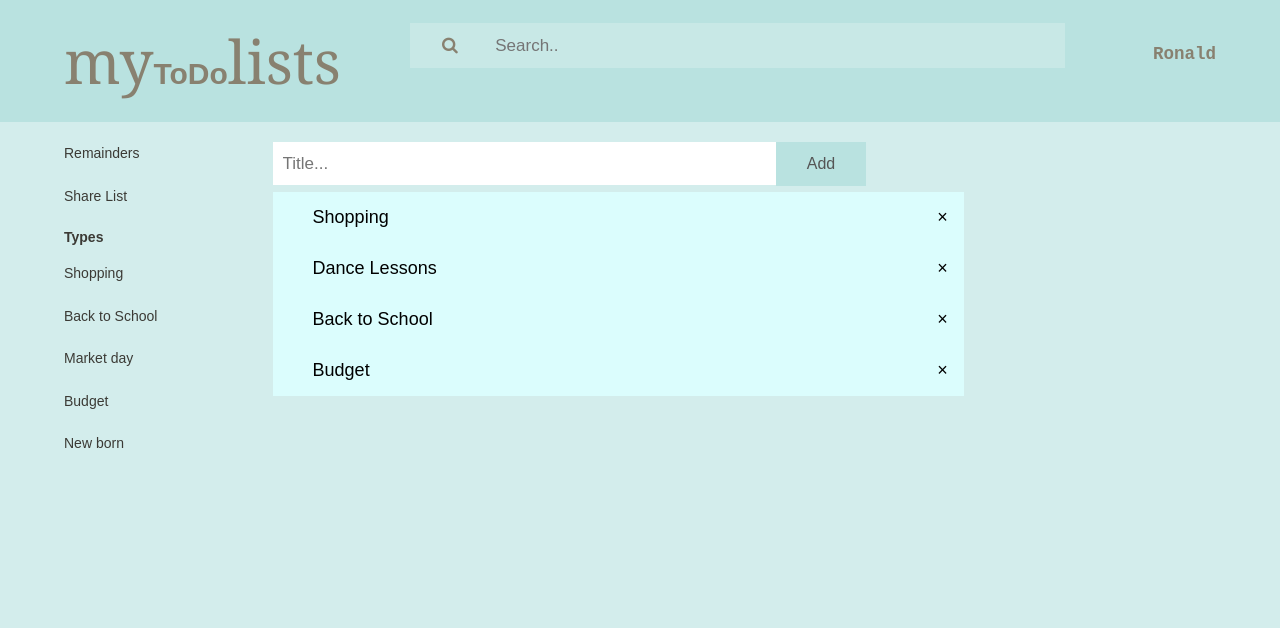
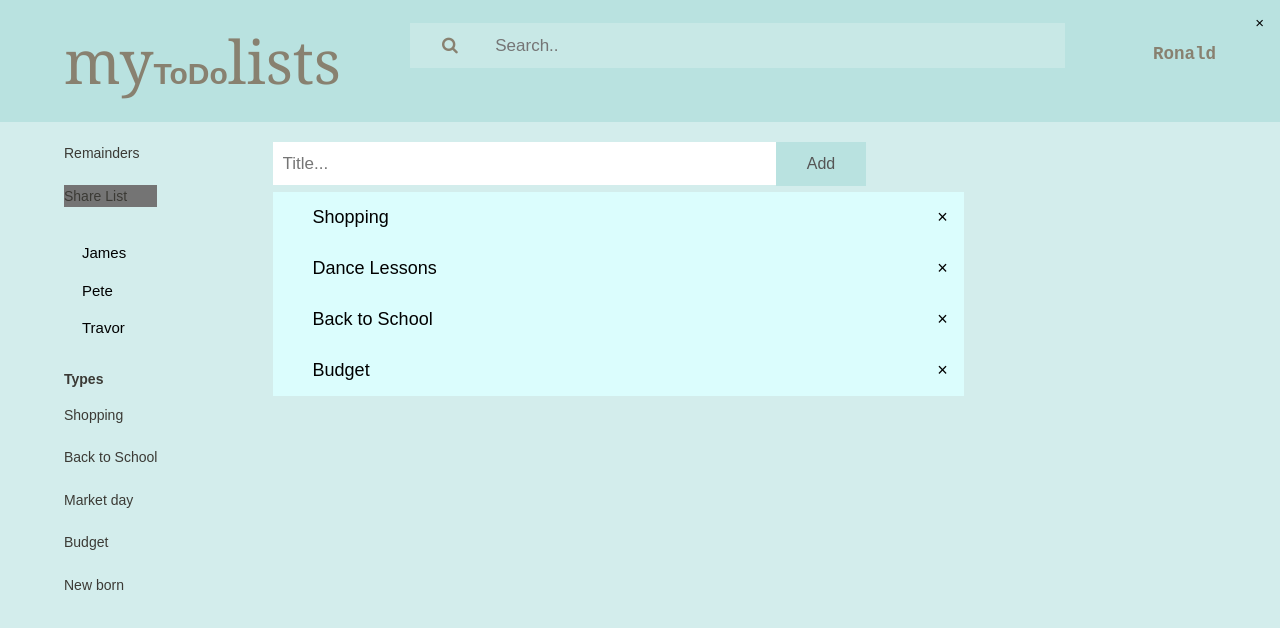
Before and after one commit to codjoero/myToDo, a plain HTML site: page templates/homepage.html in a window 1280 px wide. Both pictures are taken after a click on the link "Share List". Drawn offline with Linux system fonts and the light colour scheme.

Commit message:
feat(userShareLists): Added lists sharing
User can share lists with friends with accounts.

[Deliveries #160507823]

```diff
--- a/static/styleHomepage.css
+++ b/static/styleHomepage.css
@@ -141,7 +141,7 @@ form .addBtn{
 }
 
 .active, .collapsible:hover {
-    background-color: #555;
+    background-color: rgb(116, 116, 116);
 }
 
 .content {
--- a/templates/homepage.html
+++ b/templates/homepage.html
@@ -33,7 +33,12 @@
                     <div class="box">
                         <ul>
                             <li><a href="#">Remainders</a> </li>
-                            <li><a href="#">Share List</a> </li>
+                            <li class="collapsible"><a href="#">Share List</a><span class="close">&times;</span></li>
+                            <div class="content">
+                                <p>James</p>
+                                <p>Pete</p>
+                                <p>Travor</p>
+                            </div>
                         </ul>
                     </div>
                     <h3 id="listTypes">Types</h3>
```
